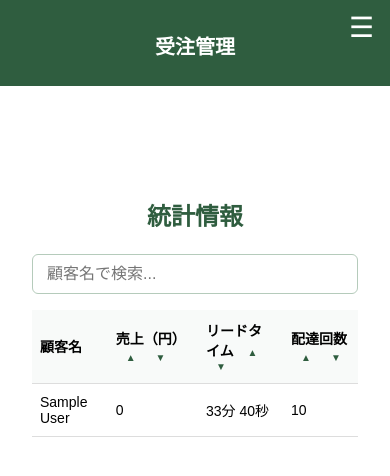
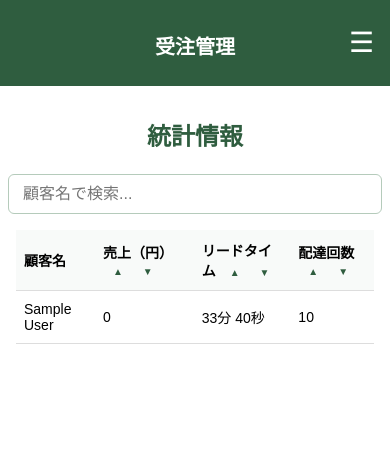
Before and after one commit to yoichi-project01/MBS_B, a PHP site: page /statistics/index.php in a window 390 px wide. Shown: the top 476 px of the page. Run offline with PHP 8.4, Linux system fonts and the light colour scheme; tables that the repository leaves empty or names only in its code hold one stand-in row (values such as "Sample post").

Commit message:
統計情報変更

```diff
--- a/statistics/index.php
+++ b/statistics/index.php
@@ -48,13 +48,12 @@ try {
 
 <head>
     <meta charset="UTF-8">
-    <title>顧客別売上・リードタイム</title>
+    <title>統計情報</title>
     <meta name="viewport" content="width=device-width, initial-scale=1.0">
     <link rel="stylesheet" href="../style.css">
 </head>
 
 <body>
-    <main class="main-content">
     <h1 id="store-title">統計情報</h1>
 
     <div class="search-area">
@@ -65,7 +64,6 @@ try {
         <table id="customerTable">
             <thead>
                 <tr>
-                        <!-- 顧客NO 列を削除 -->
                     <th>顧客名</th>
                     <th>
                         売上（円）
@@ -87,7 +85,6 @@ try {
             <tbody>
                 <?php foreach ($rows as $row): ?>
                 <tr>
-                        <!-- 顧客NOのセルを削除 -->
                     <td data-column="customer_name"><?= htmlspecialchars($row['customer_name']) ?></td>
                     <td data-column="sales_by_customer"><?= number_format($row['sales_by_customer']) ?></td>
                     <td data-column="lead_time"><?= formatLeadTime($row['lead_time']) ?></td>
@@ -97,7 +94,6 @@ try {
             </tbody>
         </table>
     </div>
-    </main>
 
     <script src="statistics.js"></script>
 </body>
--- a/style.css
+++ b/style.css
@@ -192,7 +192,8 @@ a#store-title {
 .search-area {
     width: 100%;
     max-width: 480px;
-    margin-bottom: 24px;
+    margin: 0 auto 24px;
+    padding: 0 16px;
 }
 
 .search-area input[type="text"] {
@@ -201,16 +202,17 @@ a#store-title {
     font-size: 16px;
     border: 1px solid #b5cbbb;
     border-radius: 6px;
-    box-sizing: border-box;
 }
 
 /* テーブル全体を横スクロール対応 */
 .table-container {
     width: 100%;
+    max-width: 960px;
+    margin: 0 auto;
+    padding: 0 16px;
     overflow-x: auto;
 }
 
-/* テーブルの基本スタイル */
 table#customerTable {
     width: 100%;
     border-collapse: collapse;
@@ -265,7 +267,7 @@ table#customerTable th {
     .menu-toggle-label {
         display: block;
         position: absolute;
-        top: -5px;
+        top: 10px;
         right: 16px;
         z-index: 1001;
     }
@@ -313,6 +315,7 @@ table#customerTable th {
 
     .search-area {
         max-width: 100%;
+        padding: 0 8px;
         margin-bottom: 16px;
     }
 
```
Lines whose indentation alone changed are shown as unchanged.
